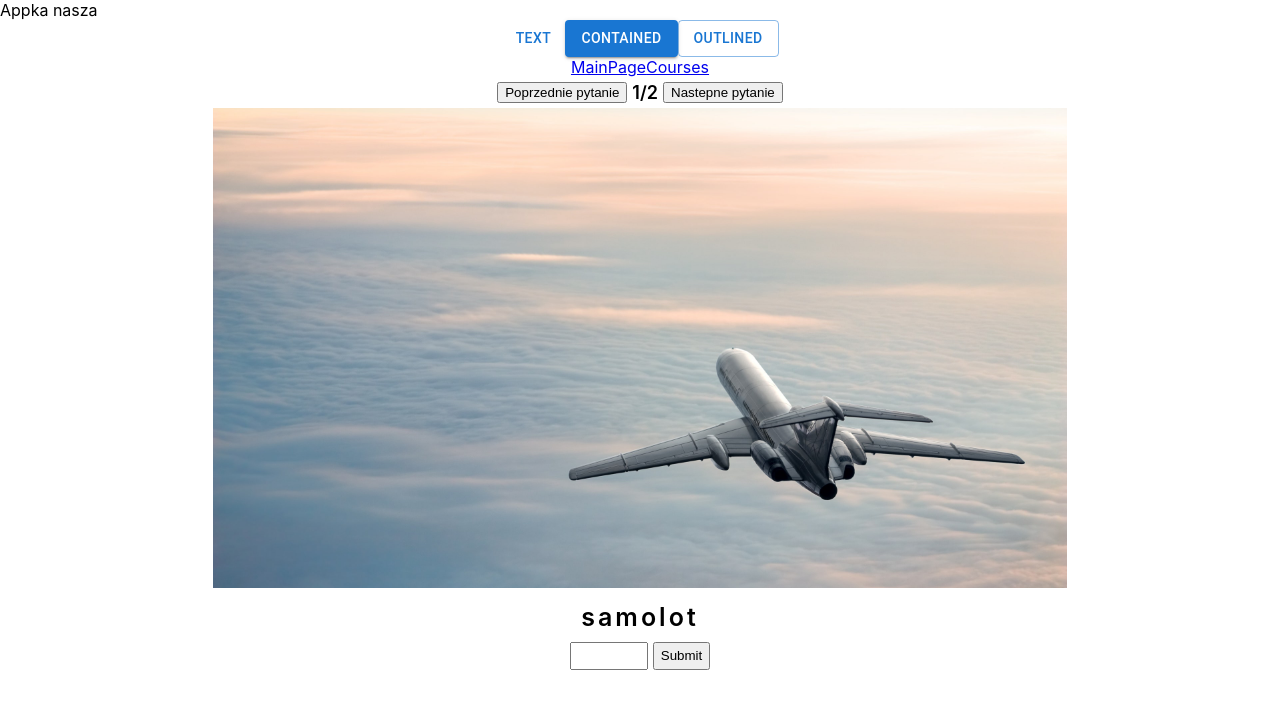
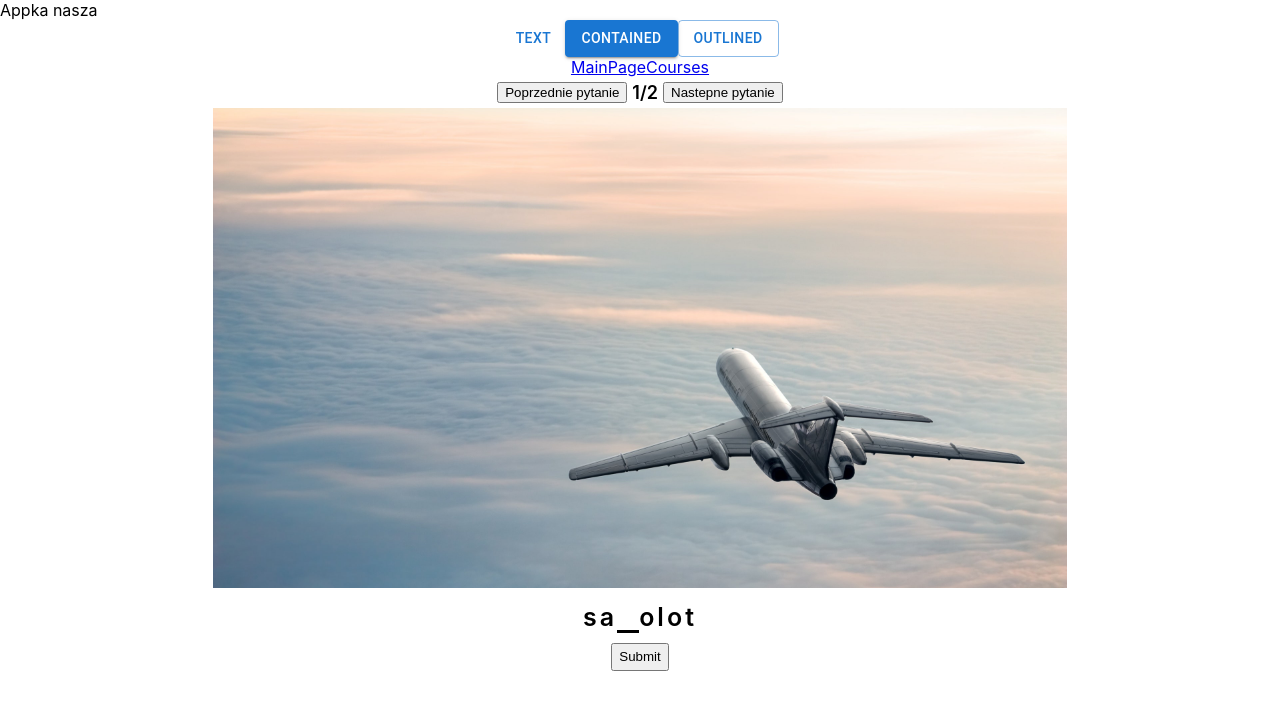
Before and after one commit to FilipdeTillier/speech-therapist-app, a React (Create React App) app: page /firstcourse in a window 1280 px wide. Shown: the top 710 px of the page. Built offline with nearby package versions, Linux system fonts and the light colour scheme; the HTML template or start-up script is replaced by a standard one.

Commit message:
Add div to answear letters

```diff
--- a/src/Pages/firstCourse/FirstCourse.scss
+++ b/src/Pages/firstCourse/FirstCourse.scss
@@ -15,10 +15,19 @@
 }
 
 .answear {
+  display: flex;
+  justify-content: center;
+  align-items: center;
   margin: 10px 0;
   font-size: 25px;
   font-weight: 600;
   letter-spacing: 3px;
+}
+
+.answer-input {
+  border: none;
+  border-bottom: 3px solid black;
+  width: 18px;
 }
 
 .input-answear {
--- a/src/Pages/firstCourse/FirstCourse.tsx
+++ b/src/Pages/firstCourse/FirstCourse.tsx
@@ -13,7 +13,7 @@ export const FirstCourse = (): ReactElement => {
     setInput(event.target.value);
   };
 
-  const ButtonClick = (correct: any) => {
+  const buttonClick = (correct: any) => {
     const nextQuestion = question + 1;
 
     if (correct == input) {
@@ -31,6 +31,23 @@ export const FirstCourse = (): ReactElement => {
     setInput("");
   };
 
+  const previousQuestion = () => {
+    if (question > 0) {
+      setQuestion(question - 1);
+    } else {
+      setQuestion(question);
+    }
+  };
+
+  const nextQuestion = () => {
+    const nextQuestion = question + 1;
+    if (nextQuestion < table.length) {
+      setQuestion(nextQuestion);
+    } else {
+      setShowScore(true);
+    }
+  };
+
   return (
     <div>
       {showScore ? (
@@ -44,32 +61,36 @@ export const FirstCourse = (): ReactElement => {
       ) : (
         <div>
           <div className="stepper">
-            <button onClick={() => setQuestion(question - 1)}>
+            <button onClick={() => previousQuestion()}>
               Poprzednie pytanie
             </button>
             <div className="stepper-count">
               {question + 1}/{table.length}
             </div>
-            <button onClick={() => setQuestion(question + 1)}>
-              Nastepne pytanie
-            </button>
+            <button onClick={() => nextQuestion()}>Nastepne pytanie</button>
           </div>
           <img className="image" src={table[question].image} />
           <div>
             {table[question].option.map((option) => (
               <div>
                 <div className="answear" key={option.answear}>
-                  {option.answear.split("")}
+                  {option.answear.split("").map((word) => (
+                    <div className="answer-word" key={word}>
+                      {option.answear[2] === word ? (
+                        <input
+                          className="answer-input answer-word"
+                          maxLength={1}
+                          onChange={handleChange}
+                        />
+                      ) : (
+                        word
+                      )}
+                    </div>
+                  ))}
                 </div>
-                <input
-                  className="input-answear"
-                  type="text"
-                  id="input"
-                  onChange={handleChange}
-                />
                 <button
                   className="button-correct"
-                  onClick={() => ButtonClick(option.answear[2])}
+                  onClick={() => buttonClick(option.answear[2])}
                 >
                   Submit
                 </button>
```
